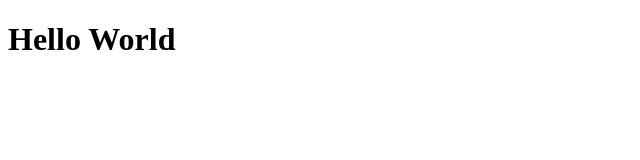
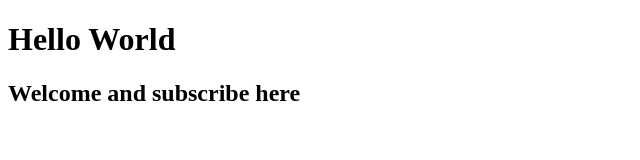
Before and after one commit to mrvishalsharma01/HostelManagements, a plain HTML site: page index.html in a window 1280 px wide. Shown: the whole page, without its empty margins (0-640 px from the left). Drawn offline with Linux system fonts and the light colour scheme.

Commit message:
updated index file

```diff
--- a/index.html
+++ b/index.html
@@ -7,5 +7,8 @@
 </head>
 <body>
   <h1>Hello World</h1>
+
+
+  <h2>Welcome and subscribe here </h2>
 </body>
 </html>
```
